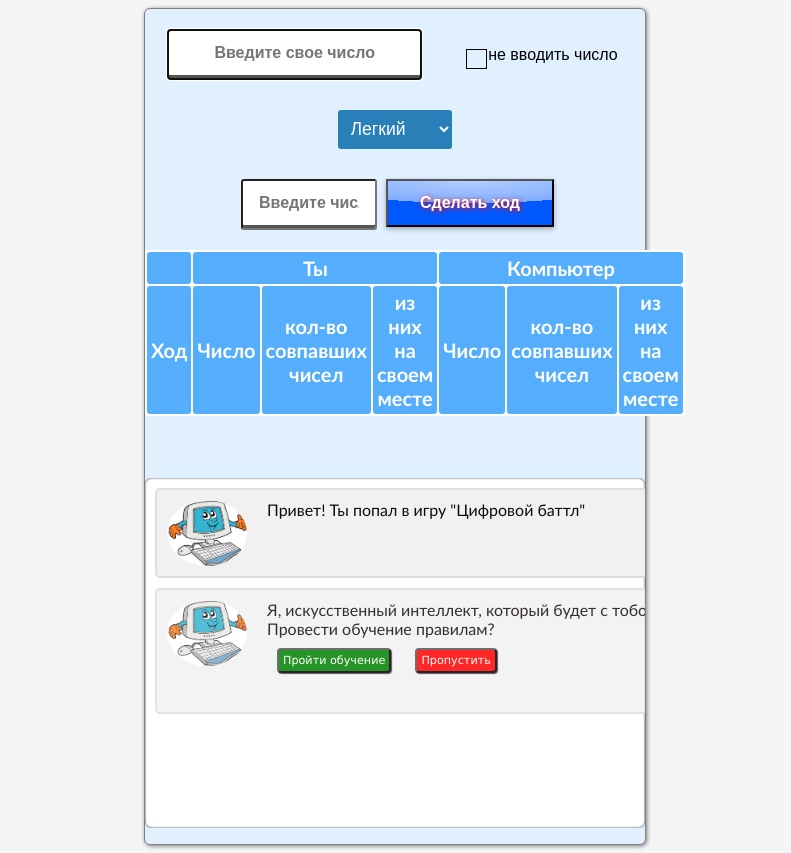
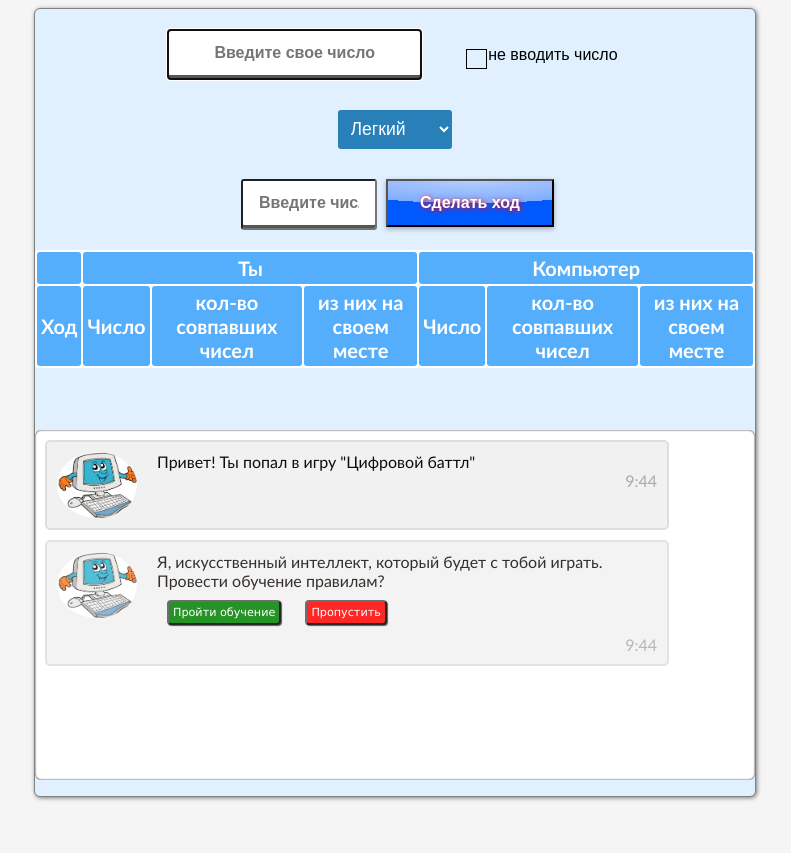
Before and after one commit to ClownProgrammer/ClownProgrammer.github.io, a plain HTML site: page index.html in a window 1280 px wide. Shown: the whole page, without its empty margins (245-1036 px from the left). After the commit the page ends 805 px from the top, so only its background shows below. Drawn offline with Linux system fonts and the light colour scheme; some packages are replaced by stand-ins of ours; a script that the page names is missing; a web font is replaced by a local one.

Commit message:
Update index.css

```diff
--- a/index.css
+++ b/index.css
@@ -6,7 +6,7 @@ body {
 #page {
     z-index: 5;
     padding: 0px;
-    max-width: 500px;
+    max-width: 720px;
     margin: auto;
     border: 1px solid gray;
     border-radius: 6px;
```
